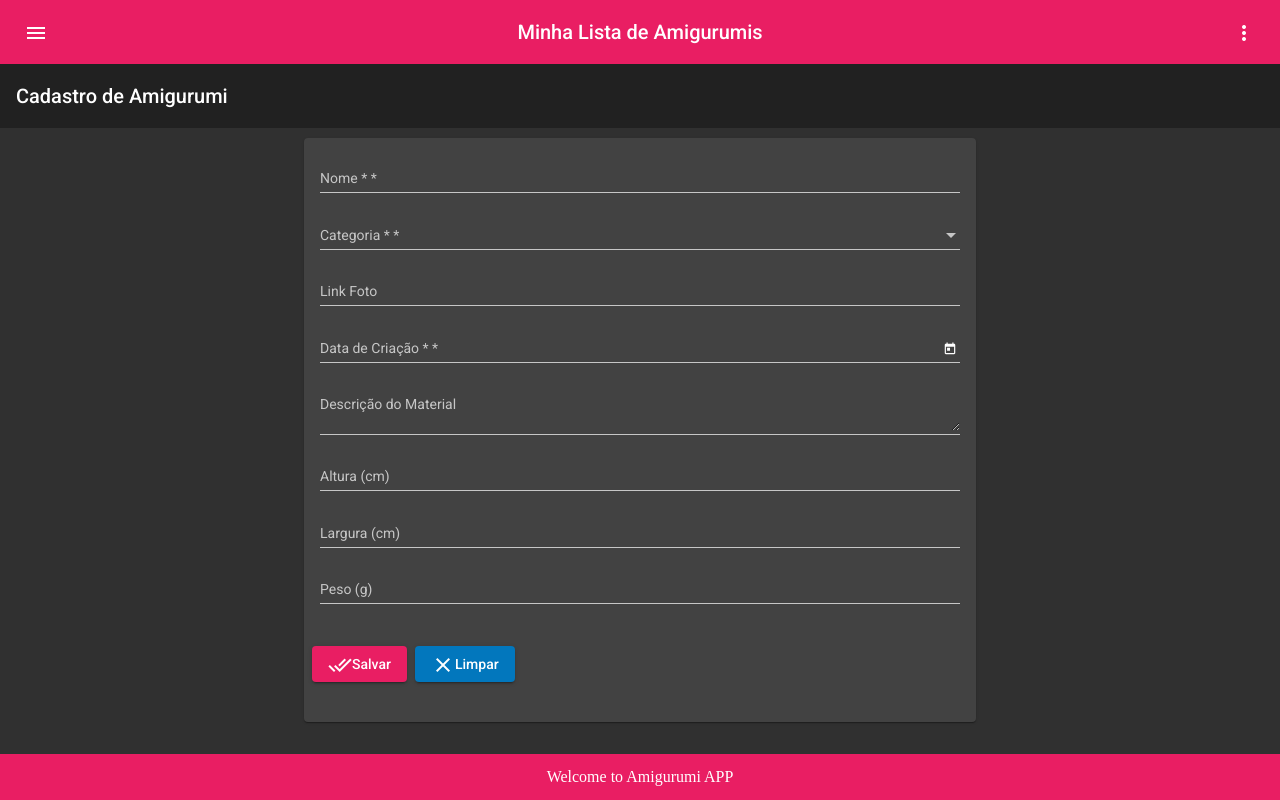
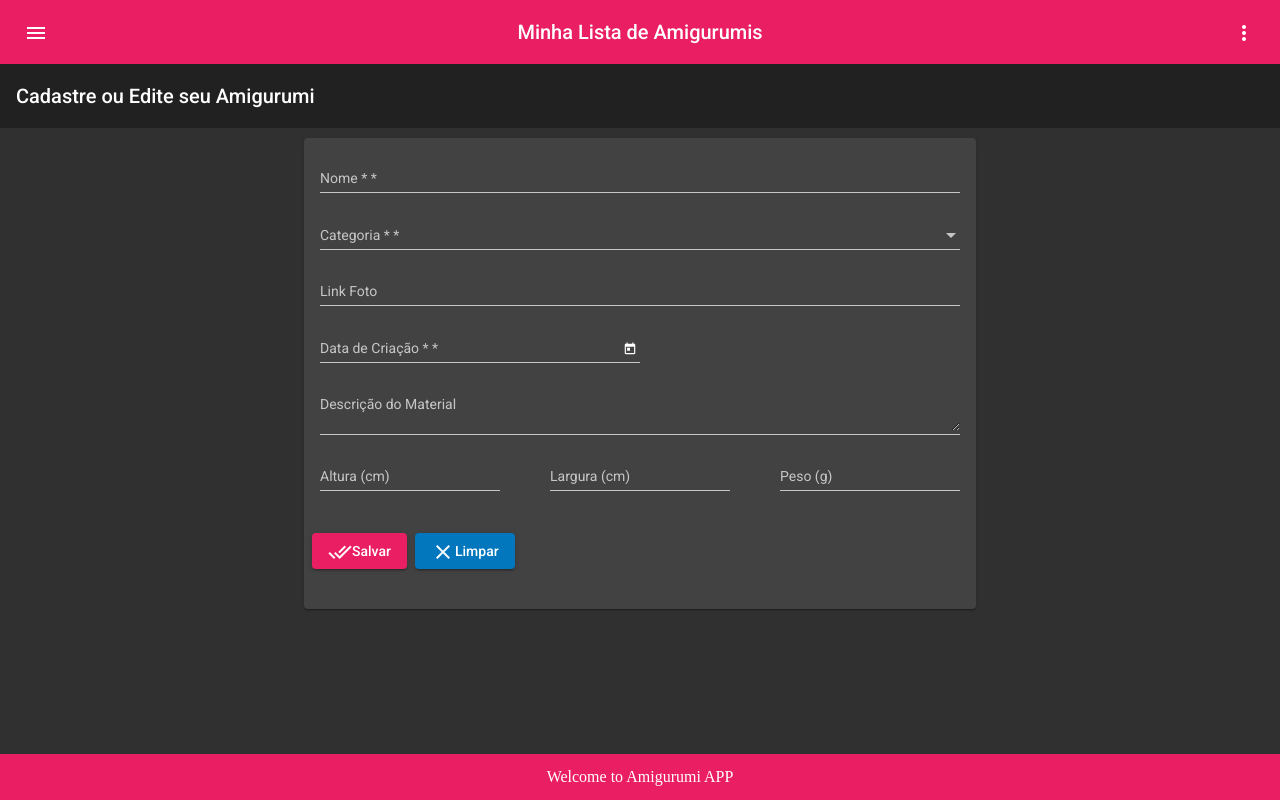
Before and after one commit to mihainuan/myAmigurumi, an Angular app: page /amigurumis/new in a window 1280 px wide. Built offline with nearby package versions, Linux system fonts and the light colour scheme.

Commit message:
componentizando nossos inputs

```diff
--- a/src/app/amigurumis/new-amigurumi/new-amigurumi.component.html
+++ b/src/app/amigurumis/new-amigurumi/new-amigurumi.component.html
@@ -1,4 +1,6 @@
-<mat-toolbar class="app-title">Cadastro de Amigurumi</mat-toolbar>
+<mat-toolbar class="app-title">
+  <span>Cadastre ou Edite seu Amigurumi</span>
+  </mat-toolbar>
 <div class="main-div">
   <mat-card class="center width50" *ngIf="cadastro" >
     <form autocomplete="off" novalidate [formGroup]="cadastro" (ngSubmit)="submit()" (ngReset)="reiniciarForm()">
@@ -8,9 +10,11 @@
         <amg-input-text titulo="Link Foto" controlName="urlFoto" [formGroup]="cadastro"></amg-input-text>
         <amg-input-date titulo="Data de Criação *" controlName="criadoEm" [formGroup]="cadastro"></amg-input-date>
         <amg-input-textarea titulo="Descrição do Material" controlName="material" [formGroup]="cadastro"></amg-input-textarea>
-        <amg-input-number titulo="Altura (cm)" controlName="altura" [formGroup]="cadastro"></amg-input-number>
-        <amg-input-number titulo="Largura (cm)" controlName="largura" [formGroup]="cadastro"></amg-input-number>
-        <amg-input-number titulo="Peso (g)" controlName="peso" [formGroup]="cadastro"></amg-input-number>
+        <div class="numbers-align">
+          <amg-input-number titulo="Altura (cm)" controlName="altura" [formGroup]="cadastro"></amg-input-number>
+          <amg-input-number titulo="Largura (cm)" controlName="largura" [formGroup]="cadastro"></amg-input-number>
+          <amg-input-number titulo="Peso (g)" controlName="peso" [formGroup]="cadastro"></amg-input-number>
+        </div>
       </mat-card-content>
       <mat-card-actions>
         <button type="submit" color="primary" mat-raised-button><mat-icon>done_all</mat-icon>Salvar</button>
--- a/src/app/amigurumis/new-amigurumi/new-amigurumi.component.scss
+++ b/src/app/amigurumis/new-amigurumi/new-amigurumi.component.scss
@@ -0,0 +1,7 @@
+.numbers-align{
+    margin:0;
+    padding:0;
+    align-items: center;
+    display: flex;
+    justify-content: space-between;
+}
--- a/src/app/shared/components/campos/input-date/input-date.component.html
+++ b/src/app/shared/components/campos/input-date/input-date.component.html
@@ -1,5 +1,5 @@
 <div [formGroup]="formGroup">
-    <mat-form-field class="full-width">
+    <mat-form-field class="width50">
       <input  matInput
               readonly
               [matDatepicker]="picker"
--- a/src/app/shared/components/campos/input-number/input-number.component.ts
+++ b/src/app/shared/components/campos/input-number/input-number.component.ts
@@ -14,7 +14,7 @@ export class InputNumberComponent {
   @Input() controlName: string;
   @Input() minimo = 0;
   @Input() maximo = 100;
-  @Input() step = 1;
+  @Input() step = 0.5;
 
   constructor(public validacao: ValidarCamposService) { }
 
--- a/src/app/shared/components/campos/input-text/input-text.component.ts
+++ b/src/app/shared/components/campos/input-text/input-text.component.ts
@@ -16,6 +16,7 @@ export class InputTextComponent {
 
   constructor(public validacao: ValidarCamposService) { }
 
+  //Retorna o form control através do controlName
   get formControl(): AbstractControl {
     return this.formGroup.controls[this.controlName];
   }
--- a/src/app/shared/components/campos/input-textarea/input-textarea.component.ts
+++ b/src/app/shared/components/campos/input-textarea/input-textarea.component.ts
@@ -15,6 +15,7 @@ export class InputTextareaComponent {
 
   constructor(public validacao: ValidarCamposService) { }
 
+  //Retorna o form control através do controlName
   get formControl(): AbstractControl {
     return this.formGroup.controls[this.controlName];
   }
--- a/src/app/shared/components/topo/topo.component.scss
+++ b/src/app/shared/components/topo/topo.component.scss
@@ -14,6 +14,7 @@
   .app-title {
     text-transform: uppercase;
     padding-left: 26px;
+    flex: content;
   }
 
   .header-toolbar {
--- a/src/assets/styles/styles.scss
+++ b/src/assets/styles/styles.scss
@@ -9,12 +9,28 @@ body {
   margin: 10px auto;
 }
 
+.width10 {
+  width: 10%;
+}
+
+.width20 {
+  width: 20%;
+}
+
+.width25 {
+  width: 25%;
+}
+
 .width50 {
   width: 50%;
 }
 
 .width75 {
   width: 75%;
+}
+
+.width95 {
+  width: 95%;
 }
 
 .main-div {
```
